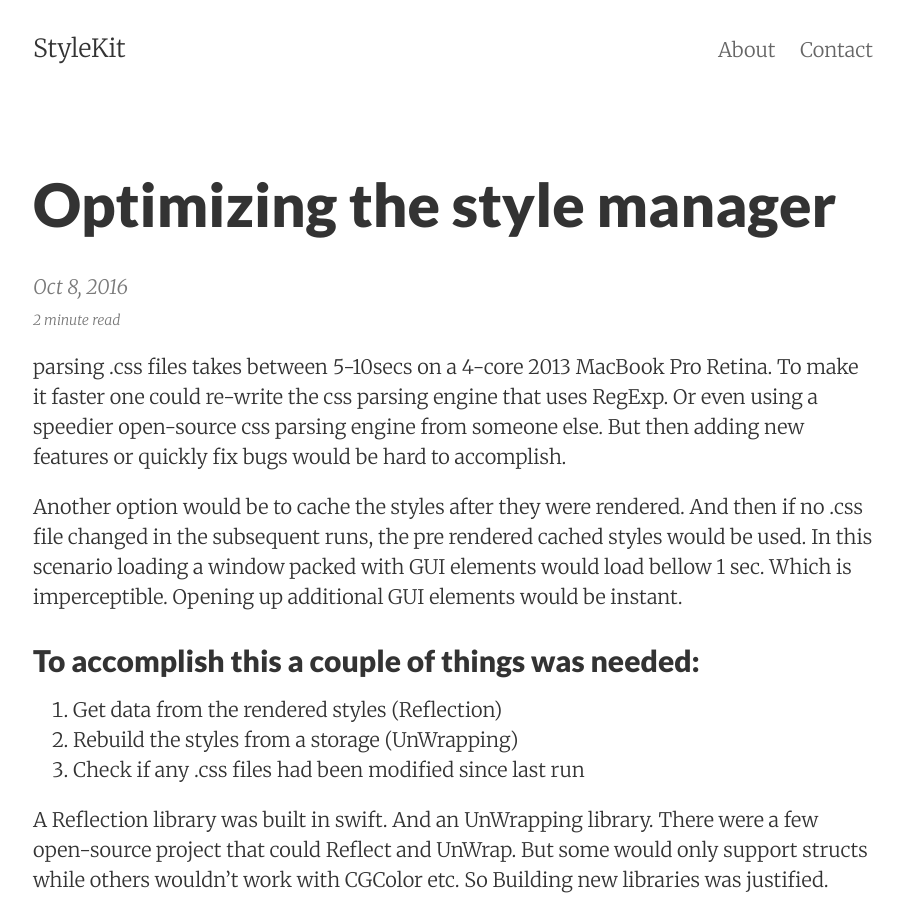
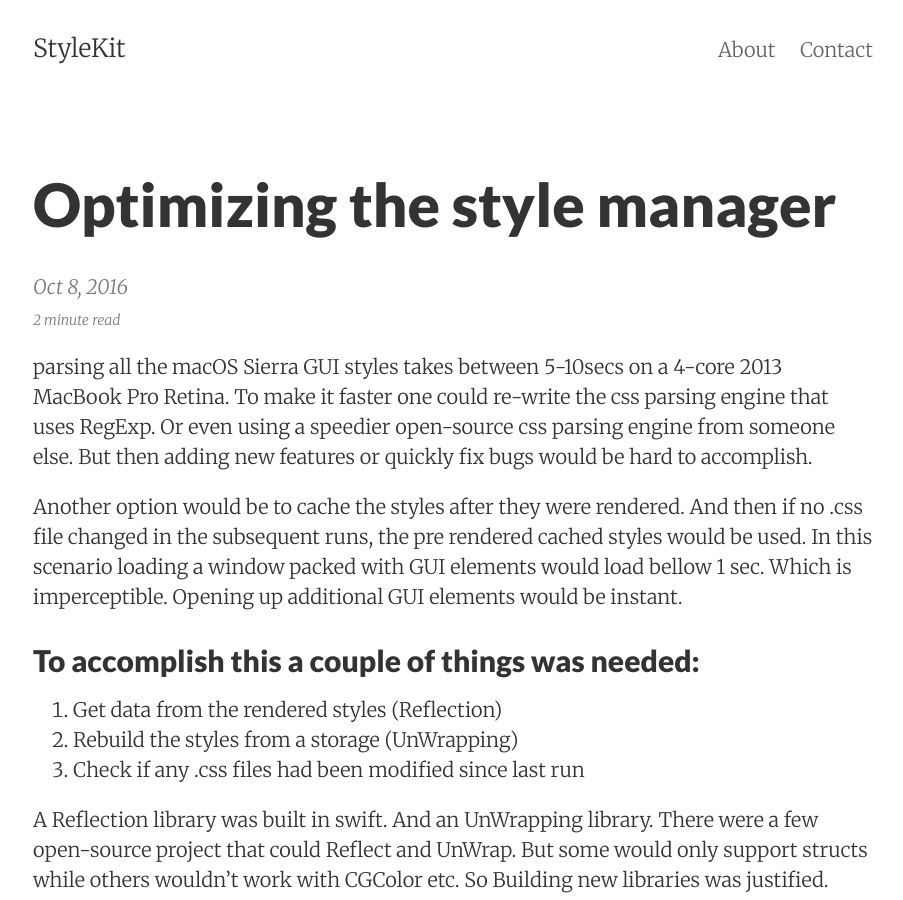
Before and after one commit to stylekit/stylekit.github.io, a Jekyll site: the page built from _posts/2016-10-08-Optimizing-The-Style-manager.md, in a window 1280 px wide and 900 px high. Shown: the whole window, without its empty margins (187-1090 px from the left). Built offline with Jekyll 4.4.1, drawn with Linux system fonts in a browser that asks for light colours; nearby versions of some CDN libraries; comment, search, counter and statistics services are not loaded.

Commit message:
Files modified: 1


Modified 1 file:
_posts/2016-10-08-Optimizing-The-Style-manager.md

```diff
--- a/_posts/2016-10-08-Optimizing-The-Style-manager.md
+++ b/_posts/2016-10-08-Optimizing-The-Style-manager.md
@@ -1,4 +1,4 @@
-parsing .css files takes between 5-10secs on a 4-core 2013 MacBook Pro Retina. To make it faster <!--more--> one could re-write the css parsing engine that uses RegExp. Or even using a speedier open-source css parsing engine from someone else. But then adding new features or quickly fix bugs would be hard to accomplish.
+parsing all the macOS Sierra GUI styles takes between 5-10secs on a 4-core 2013 MacBook Pro Retina. To make it faster <!--more--> one could re-write the css parsing engine that uses RegExp. Or even using a speedier open-source css parsing engine from someone else. But then adding new features or quickly fix bugs would be hard to accomplish.
 
 Another option would be to cache the styles after they were rendered. And then if no .css file changed in the subsequent runs, the pre rendered cached styles would be used. In this scenario loading a window packed with GUI elements would load bellow 1 sec. Which is imperceptible. Opening up additional GUI elements would be instant.
 
```
